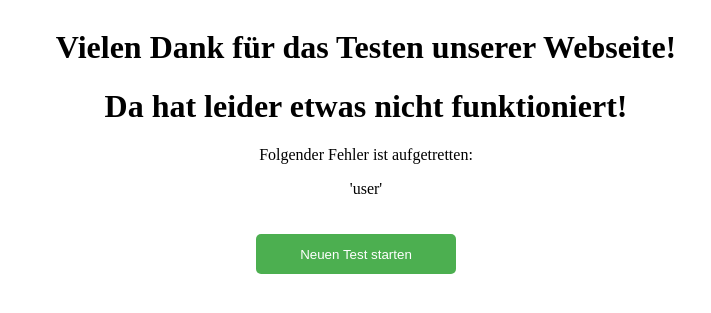
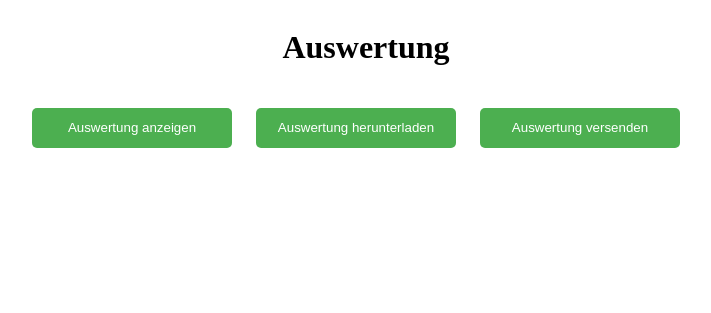
Before and after one commit to t-bjoern/mathes-digi-project, a Django app: page /evaluation/ in a window 1280 px wide. Shown: the top 313 px of the page, without its empty margins (274-985 px from the left). Run offline with Django 3.2, Linux system fonts and the light colour scheme; some web fonts are replaced.

Commit message:
Unchanges for loadtest

```diff
--- a/mathesdigi/settings.py
+++ b/mathesdigi/settings.py
@@ -85,8 +85,8 @@ EMAIL_BACKEND = 'django.core.mail.backends.smtp.EmailBackend'
 EMAIL_HOST = 'mail.wservices.ch'
 EMAIL_USE_TLS = True
 EMAIL_PORT = 587
-EMAIL_HOST_USER = 'lasttest@mathes-digi.de'
-EMAIL_HOST_PASSWORD = 'iuudje84hjso3j2kdJKL'
+EMAIL_HOST_USER = 'test@md-staging.django.group'
+EMAIL_HOST_PASSWORD = 'Admin1234567'
 
 
 # Password validation
--- a/mathesdigi_app/templates/mathesdigi_app/evaluation.html
+++ b/mathesdigi_app/templates/mathesdigi_app/evaluation.html
@@ -10,19 +10,10 @@
   </head>
   <body>
     <div style="text-align: center;">
-        <h1>Vielen Dank für das Testen unserer Webseite!</h1>
-        {% if error %}
-            <h1>Da hat leider etwas nicht funktioniert!</h1>
-            <p>Folgender Fehler ist aufgetretten:</p>
-            <p>{{ error }}</p>
-        {% else %}
-            <h1>Der Datensatz wurde erfolgreich übermittelt. Wenn du möchtest kannst du einen neuen Test starten.</h1>
-        {% endif %}
-        <a href="{% url 'startpage' %}"><button type="button">Neuen Test starten</button></a>
-{#        <h1>Auswertung</h1>#}
-{#      <a href="{% url 'evaluation_show' %}"><button type="button">Auswertung anzeigen</button></a>#}
-{#      <a href="{% url 'evaluation_download' %}"><button type="button">Auswertung herunterladen</button></a>#}
-{#      <a href="{% url 'evaluation_send' %}"><button type="button">Auswertung versenden</button></a>#}
+        <h1>Auswertung</h1>
+      <a href="{% url 'evaluation_show' %}"><button type="button">Auswertung anzeigen</button></a>
+      <a href="{% url 'evaluation_download' %}"><button type="button">Auswertung herunterladen</button></a>
+      <a href="{% url 'evaluation_send' %}"><button type="button">Auswertung versenden</button></a>
     </div>
   </body>
 </html>
--- a/mathesdigi_app/templates/mathesdigi_app/registration.html
+++ b/mathesdigi_app/templates/mathesdigi_app/registration.html
@@ -19,11 +19,11 @@
         <form  action="{% url 'registration' %}" method="post">
             {% csrf_token %}
             <label for="user_name">Pseudonym des Kindes:</label>
-            <input type="text" id="user_name" name="user_name" placeholder="User_Nummer"
+            <input type="text" id="user_name" name="user_name"
                    value="{% if user_name %}{{ user_name }}{% endif %}"><br><br>
             <label for="mail">Mailadresse für Ergebnisse:</label>
             <input type="email" id="mail" name="mail"
-                   value="{% if mail %}{{ mail }}{% else %}lasttest@mathes-digi.de{% endif %}"><br>
+                   value="{% if mail %}{{ mail }}{% endif %}"><br>
             {%  if error_message %} <p style="color: red">{{ error_message }}</p> {% endif %} <br>
             <input type="submit" value="Weiter">
         </form>
--- a/mathesdigi_app/views.py
+++ b/mathesdigi_app/views.py
@@ -18,9 +18,9 @@ def startpage(request):
     if "heft" in request.session.keys():
         del request.session["heft"]
     # zum testen immer gleiche user_id nutzen
-    # if User.objects.filter(id=61478).exists():
-    #     request.session["user"] = 61478
-    if "user" in request.session.keys():
+    if User.objects.filter(id=61478).exists():
+        request.session["user"] = 61478
+    elif "user" in request.session.keys():
         del request.session["user"]
     if request.method == 'POST':
         request.session["heft"] = request.POST["Mathes2"]
@@ -102,6 +102,10 @@ def change_user_data(request):
     return render(request, 'mathesdigi_app/check_user_data.html', context)
 
 
+def evaluation(request):
+    return render(request, 'mathesdigi_app/evaluation.html')
+
+
 def get_template_and_evaluate(request):
     user_id = request.session["user"]
     user = User.objects.get(id=user_id)
@@ -110,27 +114,6 @@ def get_template_and_evaluate(request):
     eval_obj = Evaluate(user)
     context = eval_obj.create_evaluation_context()
     return template, context
-
-
-def evaluation(request):
-    try:
-        user_id = request.session["user"]
-        user = User.objects.get(id=user_id)
-
-        from_email = "lasttest@mathes-digi.de"
-        to_email = user.mail
-        subject = f"Auswertung des Testes von {user.user_name}"
-
-        template, context = get_template_and_evaluate(request)
-
-        html_content = template.render(context)
-        text_content = 'Dies ist eine Beispiel-E-Mail, die mit einem HTML-Template erstellt wurde.'
-        msg = EmailMultiAlternatives(subject, text_content, from_email, [to_email])
-        msg.attach_alternative(html_content, "text/html")
-        msg.send()
-    except Exception as e:
-        context = {"error": str(e)}
-    return render(request, 'mathesdigi_app/evaluation.html', context)
 
 
 def evaluation_send(request):
```
